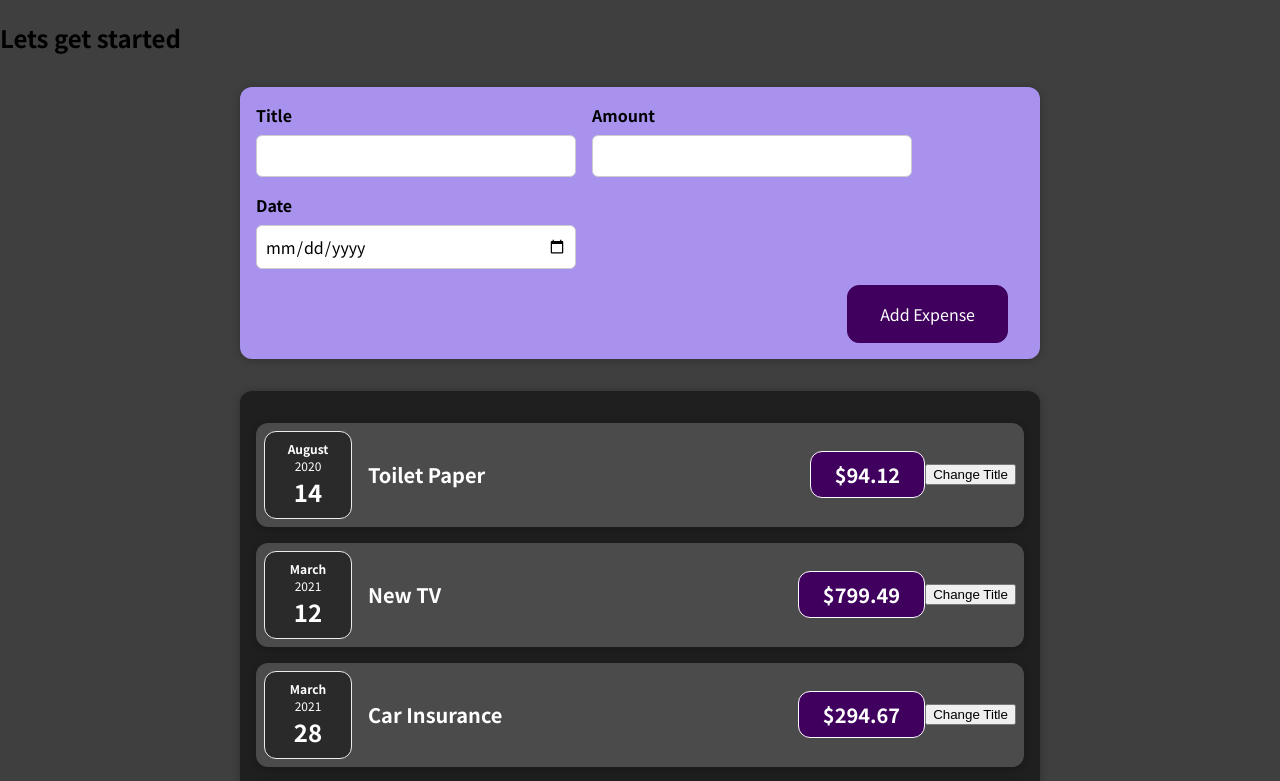
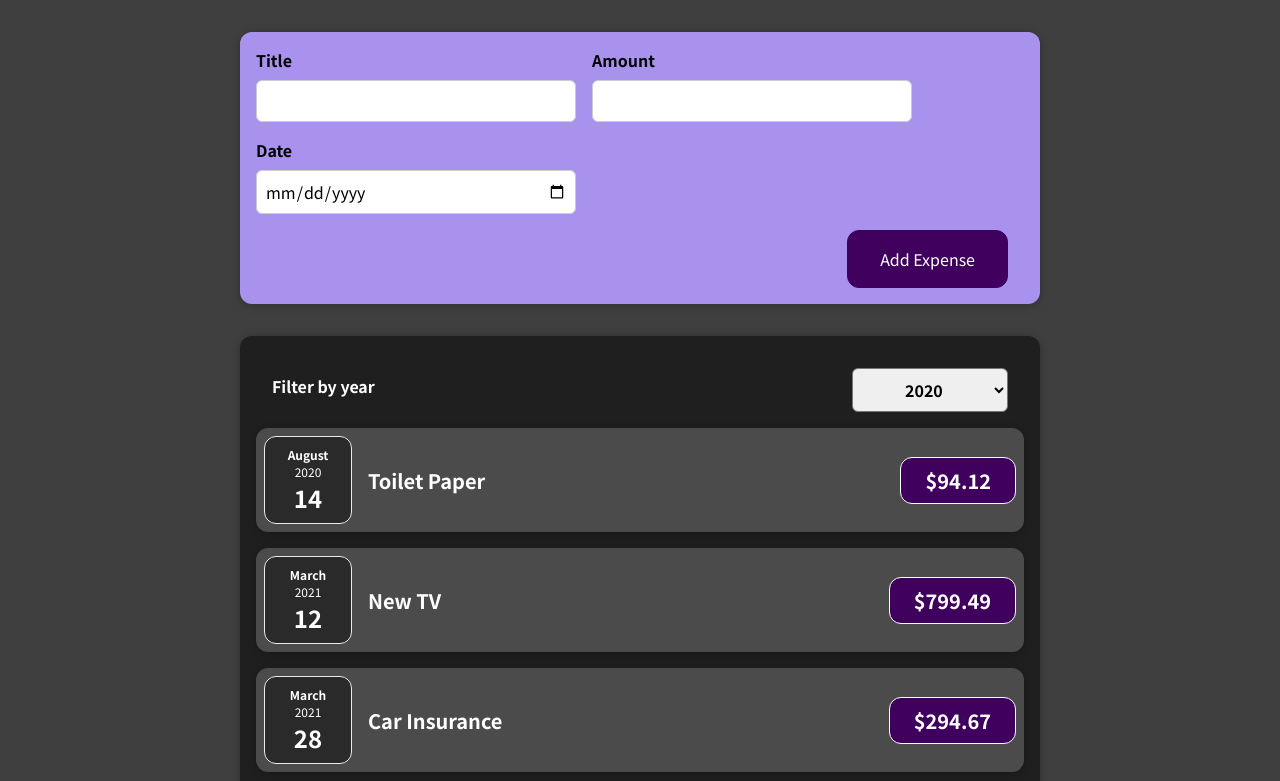
Before and after one commit to KovacFilip/ReactCourse, a React (Create React App) app in the folder my-app/: page / in a window 1280 px wide. Shown: the top 781 px of the page. Built offline with nearby package versions, Linux system fonts and the light colour scheme.

Commit message:
Lifting state up

```diff
--- a/my-app/src/App.js
+++ b/my-app/src/App.js
@@ -1,3 +1,4 @@
+import React from 'react';
 import ExpenseList from './components/expenses/ExpenseList';
 import NewExpense from './components/NewExpense/NewExpense';
 
@@ -29,10 +30,13 @@ function App() {
         },
     ];
 
+    const addExpenseHandler = (expense) => {
+        console.log(expense);
+    };
+
     return (
         <div>
-            <h2>Lets get started</h2>
-            <NewExpense />
+            <NewExpense onAddExpense={addExpenseHandler} />
             <ExpenseList expenses={expenses} />
         </div>
     );
--- a/my-app/src/components/NewExpense/ExpenseForm.js
+++ b/my-app/src/components/NewExpense/ExpenseForm.js
@@ -2,29 +2,68 @@ import React, { useState } from 'react';
 
 import './ExpenseForm.css';
 
-const ExpenseForm = () => {
-    const [title, setTitle] = useState('');
-    const [amount, setAmount] = useState('');
-    const [date, setDate] = useState('');
+const ExpenseForm = ({ onSaveExpenseData }) => {
+    const [userInput, setUserInput] = useState({
+        title: '',
+        amount: '',
+        date: '',
+    });
 
     const titleChangeHandler = (ev) => {
-        setTitle(ev.target.value);
+        setUserInput((prevState) => {
+            return {
+                ...prevState,
+                title: ev.target.value,
+            };
+        });
     };
 
     const amountChangeHandler = (ev) => {
-        setAmount(ev.target.value);
+        setUserInput((prevState) => {
+            return {
+                ...prevState,
+                amount: ev.target.value,
+            };
+        });
     };
 
     const dateChangeHandler = (ev) => {
-        setDate(ev.target.value);
+        setUserInput((prevState) => {
+            return {
+                ...prevState,
+                date: ev.target.value,
+            };
+        });
+    };
+
+    const submitHandler = (event) => {
+        event.preventDefault();
+
+        const expenseData = {
+            title: userInput.title,
+            amount: userInput.amount,
+            date: new Date(userInput.date),
+        };
+
+        onSaveExpenseData(expenseData);
+
+        setUserInput({
+            title: '',
+            amount: '',
+            date: '',
+        });
     };
 
     return (
-        <form>
+        <form onSubmit={submitHandler}>
             <div className="new-expense__controls">
                 <div className="new-expense__control">
                     <label>Title</label>
-                    <input type="text" onChange={titleChangeHandler} />
+                    <input
+                        type="text"
+                        value={userInput.title}
+                        onChange={titleChangeHandler}
+                    />
                 </div>
                 <div className="new-expense__control">
                     <label>Amount</label>
@@ -32,6 +71,7 @@ const ExpenseForm = () => {
                         type="number"
                         min="0.01"
                         step="0.01"
+                        value={userInput.amount}
                         onChange={amountChangeHandler}
                     />
                 </div>
@@ -41,6 +81,7 @@ const ExpenseForm = () => {
                         type="date"
                         min="2019-01-01"
                         max="2022-12-31"
+                        value={userInput.date}
                         onChange={dateChangeHandler}
                     />
                 </div>
--- a/my-app/src/components/NewExpense/NewExpense.js
+++ b/my-app/src/components/NewExpense/NewExpense.js
@@ -2,10 +2,19 @@ import React from 'react';
 import ExpenseForm from './ExpenseForm';
 import './NewExpense.css';
 
-const NewExpense = () => {
+const NewExpense = ({ onAddExpense }) => {
+    const saveExpenseDataHandler = (enteredExpenseData) => {
+        const expenseData = {
+            ...enteredExpenseData,
+            id: Math.random().toString(),
+        };
+
+        onAddExpense(expenseData);
+    };
+
     return (
         <div className="new-expense">
-            <ExpenseForm />
+            <ExpenseForm onSaveExpenseData={saveExpenseDataHandler} />
         </div>
     );
 };
--- a/my-app/src/components/expenses/ExpenseItem.js
+++ b/my-app/src/components/expenses/ExpenseItem.js
@@ -1,23 +1,16 @@
-import React, { useState } from 'react';
+import React from 'react';
 import Card from '../UI/Card';
 import ExpenseDate from './ExpenseDate';
 import './ExpenseItem.css';
 
 const ExpenseItem = ({ date, title, amount }) => {
-    const [expenseTitle, setExpenseTitle] = useState(title);
-
-    const clickHandler = () => {
-        setExpenseTitle('updated title');
-    };
-
     return (
         <Card className="expense-item">
             <ExpenseDate date={date} />
             <div className="expense-item__description">
-                <h2>{expenseTitle}</h2>
+                <h2>{title}</h2>
                 <div className="expense-item__price">${amount}</div>
             </div>
-            <button onClick={clickHandler}>Change Title</button>
         </Card>
     );
 };
--- a/my-app/src/components/expenses/ExpenseList.js
+++ b/my-app/src/components/expenses/ExpenseList.js
@@ -1,9 +1,12 @@
-import React from 'react';
+import React, { useState } from 'react';
 import Card from '../UI/Card';
 import ExpenseItem from './ExpenseItem';
 import './ExpenseList.css';
+import ExpensesFilter from './ExpensesFilter';
 
 function ExpenseList({ expenses }) {
+    const [year, setYear] = useState('2020');
+
     const list = expenses.map((expense, i) => {
         return (
             <ExpenseItem
@@ -15,7 +18,12 @@ function ExpenseList({ expenses }) {
         );
     });
 
-    return <Card className="expenses">{list}</Card>;
+    return (
+        <Card className="expenses">
+            <ExpensesFilter selectedYear={year} onChangeYear={setYear} />
+            {list}
+        </Card>
+    );
 }
 
 export default ExpenseList;
--- /dev/null
+++ b/my-app/src/components/expenses/ExpensesFilter.css
@@ -0,0 +1,24 @@
+.expenses-filter {
+    color: white;
+    padding: 0 1rem;
+}
+
+.expenses-filter__control {
+    display: flex;
+    width: 100%;
+    align-items: center;
+    justify-content: space-between;
+    margin: 1rem 0;
+}
+
+.expenses-filter label {
+    font-weight: bold;
+    margin-bottom: 0.5rem;
+}
+
+.expenses-filter select {
+    font: inherit;
+    padding: 0.5rem 3rem;
+    font-weight: bold;
+    border-radius: 6px;
+}
--- /dev/null
+++ b/my-app/src/components/expenses/ExpensesFilter.js
@@ -0,0 +1,25 @@
+import React from 'react';
+
+import './ExpensesFilter.css';
+
+const ExpensesFilter = ({ onChangeYear, selectedYear }) => {
+    const yearChangeHandler = (ev) => {
+        onChangeYear(ev.target.value);
+    };
+
+    return (
+        <div className="expenses-filter">
+            <div className="expenses-filter__control">
+                <label>Filter by year</label>
+                <select onChange={yearChangeHandler} value={selectedYear}>
+                    <option value="2022">2022</option>
+                    <option value="2021">2021</option>
+                    <option value="2020">2020</option>
+                    <option value="2019">2019</option>
+                </select>
+            </div>
+        </div>
+    );
+};
+
+export default ExpensesFilter;
--- a/my-app/src/index.js
+++ b/my-app/src/index.js
@@ -4,8 +4,4 @@ import './index.css';
 import App from './App';
 
 const root = ReactDOM.createRoot(document.getElementById('root'));
-root.render(
-  <React.StrictMode>
-    <App />
-  </React.StrictMode>
-);
+root.render(<App />);
```
